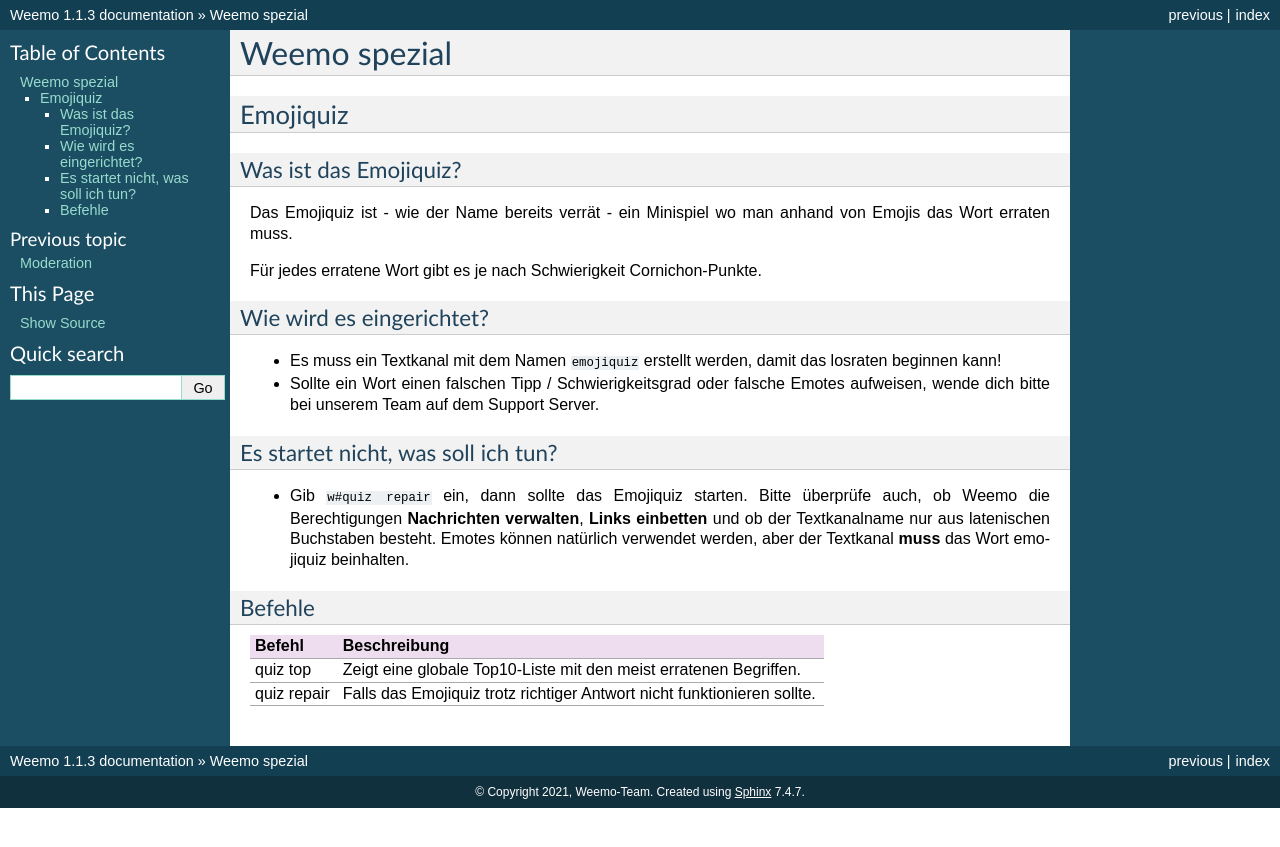
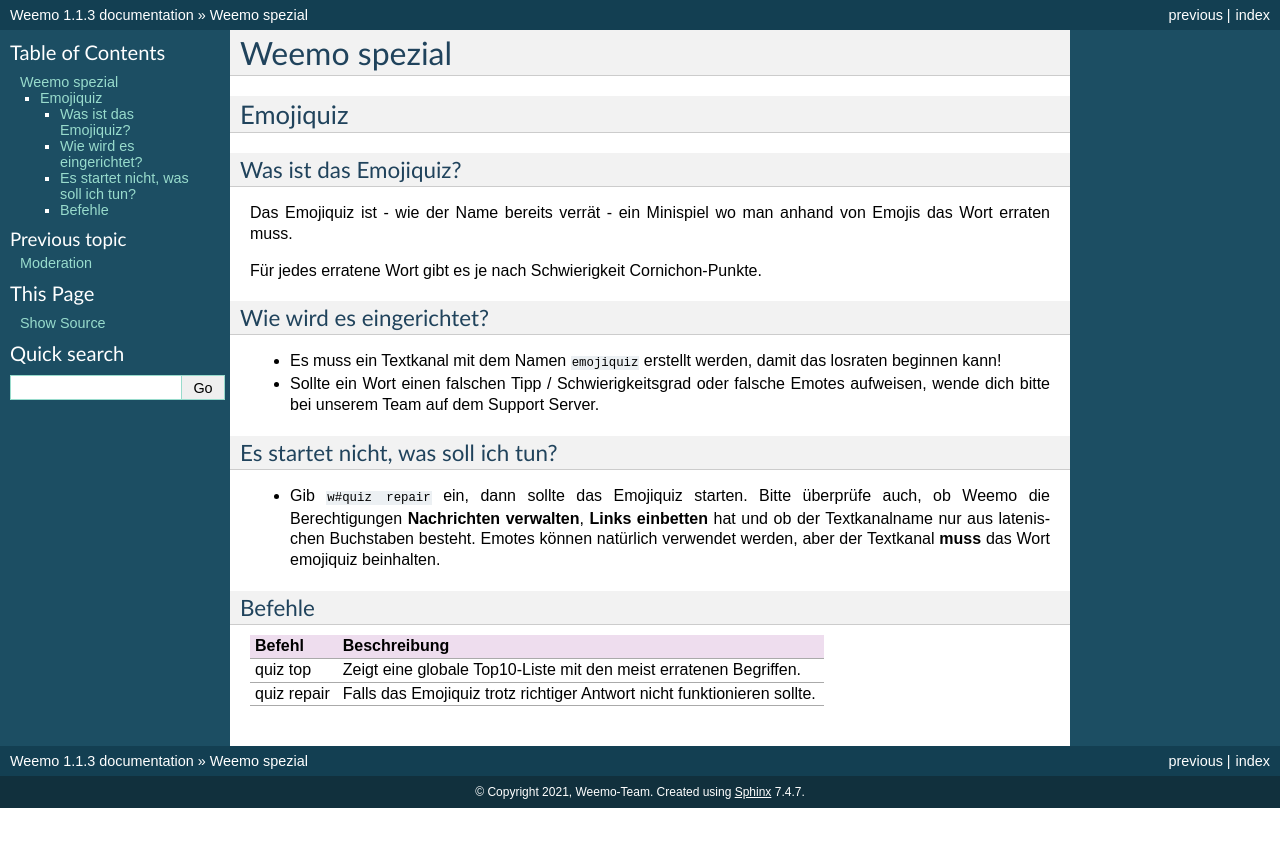
Before and after one commit to niborus/weemo-doc, a Sphinx documentation site: the page built from docs/weemo-spezial.rst, in a window 1280 px wide. Shown: the top 847 px of the page. Built offline with Sphinx 7.4.7, drawn with Linux system fonts in a browser that asks for light colours.

Commit message:
Update weemo-spezial.rst

```diff
--- a/docs/weemo-spezial.rst
+++ b/docs/weemo-spezial.rst
@@ -22,7 +22,7 @@
 
 Es startet nicht, was soll ich tun?
 ^^^^^^^^^^^^^^^^^^^^^^^^^
-- Gib ``w#quiz repair`` ein, dann sollte das Emojiquiz starten. Bitte überprüfe auch, ob Weemo die Berechtigungen **Nachrichten verwalten**, **Links einbetten** und ob der Textkanalname nur aus latenischen Buchstaben besteht. Emotes können natürlich verwendet werden, aber der Textkanal **muss** das Wort emojiquiz beinhalten.
+- Gib ``w#quiz repair`` ein, dann sollte das Emojiquiz starten. Bitte überprüfe auch, ob Weemo die Berechtigungen **Nachrichten verwalten**, **Links einbetten** hat und ob der Textkanalname nur aus latenischen Buchstaben besteht. Emotes können natürlich verwendet werden, aber der Textkanal **muss** das Wort emojiquiz beinhalten.
 
 .. _emojiquiz_befehle:
 
```
